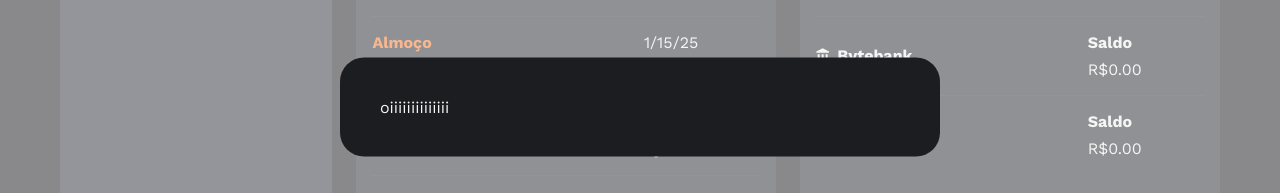
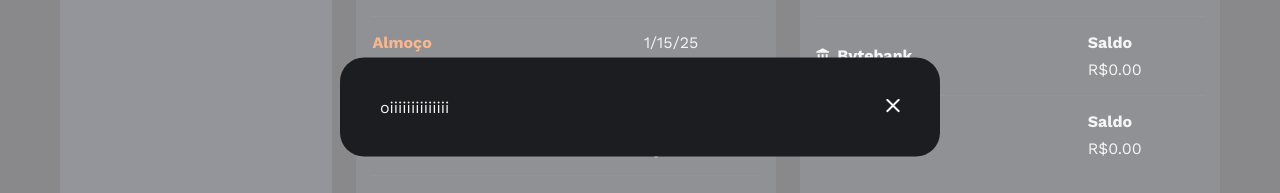
Before and after one commit to aldtorres/poupapp, an Angular app: page / in a window 1280 px wide. Both pictures are taken after a click on the button "Adicionar tansação". Shown: the part 565-758 px from the top of the page. Built offline with nearby package versions, Linux system fonts and the light colour scheme.

Commit message:
MODAL ACIONANDO via componente

```diff
--- a/src/app/area-financeira/transacoes/botao-adicionar-transacao/botao-adicionar-transacao.component.html
+++ b/src/app/area-financeira/transacoes/botao-adicionar-transacao/botao-adicionar-transacao.component.html
@@ -3,6 +3,4 @@
     Adicionar tansação
 </app-botao>
 
-<dialog #modalNovaTransacao  class="dialog">
-    oiiiiiiiiiiiiii
-</dialog>
+<app-modal [aberto]="blnAbrirModal()"></app-modal>
--- a/src/app/area-financeira/transacoes/botao-adicionar-transacao/botao-adicionar-transacao.component.ts
+++ b/src/app/area-financeira/transacoes/botao-adicionar-transacao/botao-adicionar-transacao.component.ts
@@ -1,9 +1,10 @@
-import { Component, ElementRef, viewChild } from '@angular/core';
+import { Component, signal } from '@angular/core';
 import { BotaoComponent } from "../../../compartilhados/botao/botao.component";
+import { ModalComponent } from "../../../compartilhados/modal/modal.component";
 
 @Component({
   selector: 'app-botao-adicionar-transacao',
-  imports: [BotaoComponent],
+  imports: [BotaoComponent, ModalComponent],
   templateUrl: './botao-adicionar-transacao.component.html',
   styleUrl: './botao-adicionar-transacao.component.css'
 })
@@ -11,10 +12,9 @@ export class BotaoAdicionarTransacaoComponent {
 
   //modalNovaTransacao = VARIAVEL DE TEMPLATE
   //viewChild é um signal!
-  modal = viewChild.required<ElementRef<HTMLDialogElement>>('modalNovaTransacao')
+  blnAbrirModal = signal(false)
 
   abrirModal(){
-    //console.log(this.modal());
-    this.modal().nativeElement.showModal();
+    this.blnAbrirModal.set(true);
   }
 }
--- /dev/null
+++ b/src/app/compartilhados/modal/modal.component.css
@@ -0,0 +1,26 @@
+.dialog::backdrop {
+  opacity: 0.5;
+  background: var(--texto);
+}
+
+.dialog {
+  position: fixed;
+  left: 50%;
+  top: 50%;
+  transform: translate(-50%, -50%);
+
+  border: 0;
+  border-radius: 1.5rem;
+  padding: 2.5rem;
+  width: calc(100% - 2rem);
+  max-width: 37.5rem;
+  background: var(--fundo-geral);
+  color: var(--texto);
+}
+
+.fechar-modal {
+    position: absolute;
+    top: 2.5rem;
+    right: 2.5rem;
+    cursor: pointer;
+}
--- /dev/null
+++ b/src/app/compartilhados/modal/modal.component.html
@@ -0,0 +1,6 @@
+<dialog #modalNovaTransacao  class="dialog">
+    <button class="fechar-modal" >
+        <img src="icones/fechar.svg" alt="">
+    </button>
+    oiiiiiiiiiiiiii
+</dialog>
--- /dev/null
+++ b/src/app/compartilhados/modal/modal.component.ts
@@ -0,0 +1,22 @@
+import { afterRender, Component, ElementRef, input, viewChild } from '@angular/core';
+
+@Component({
+  selector: 'app-modal',
+  imports: [],
+  templateUrl: './modal.component.html',
+  styleUrl: './modal.component.css'
+})
+export class ModalComponent {
+
+  modal = viewChild.required<ElementRef<HTMLDialogElement>>('modalNovaTransacao')
+
+  aberto = input(false);
+
+  constructor(){
+    afterRender(() => {
+      if(this.aberto()){
+        this.modal().nativeElement.showModal();
+      }
+    });
+  }
+}
```
